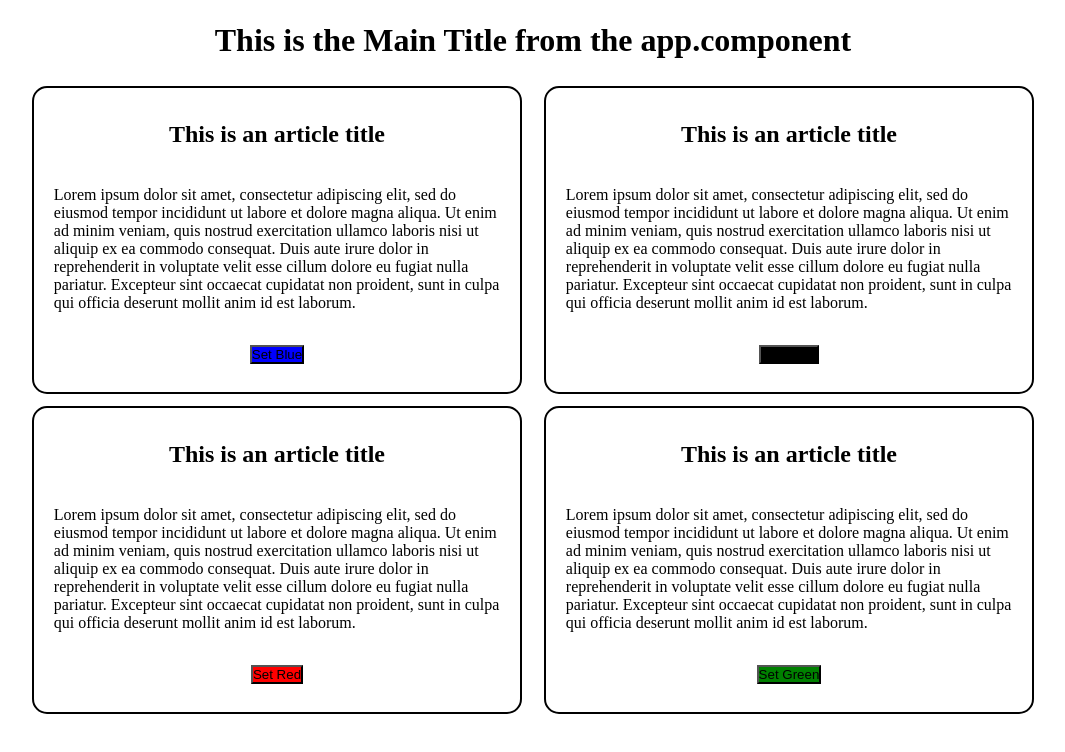
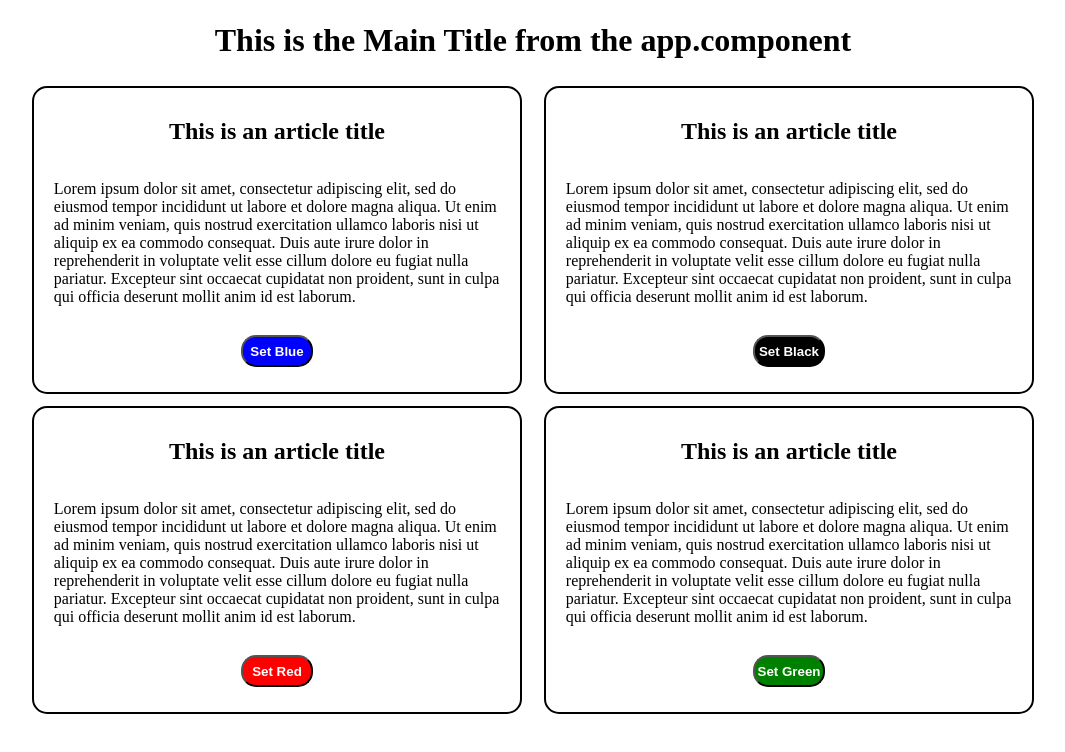
Before and after one commit to cw66786/angular_day1_hw, an Angular app in the folder Angular_day1_hw/: page / in a window 1280 px wide. Shown: the top 752 px of the page, without its empty margins (107-1172 px from the left). Built offline with nearby package versions, Linux system fonts and the light colour scheme.

Commit message:
button styling done

```diff
--- a/Angular_day1_hw/src/app/articles/articles.component.css
+++ b/Angular_day1_hw/src/app/articles/articles.component.css
@@ -27,3 +27,12 @@
 
     margin: 5px 20px;
 }
+
+button{
+    color: white;
+    border-radius: 15px;
+    width: 15%;
+    height: 2rem;
+    font-weight: bold;
+
+}
```
